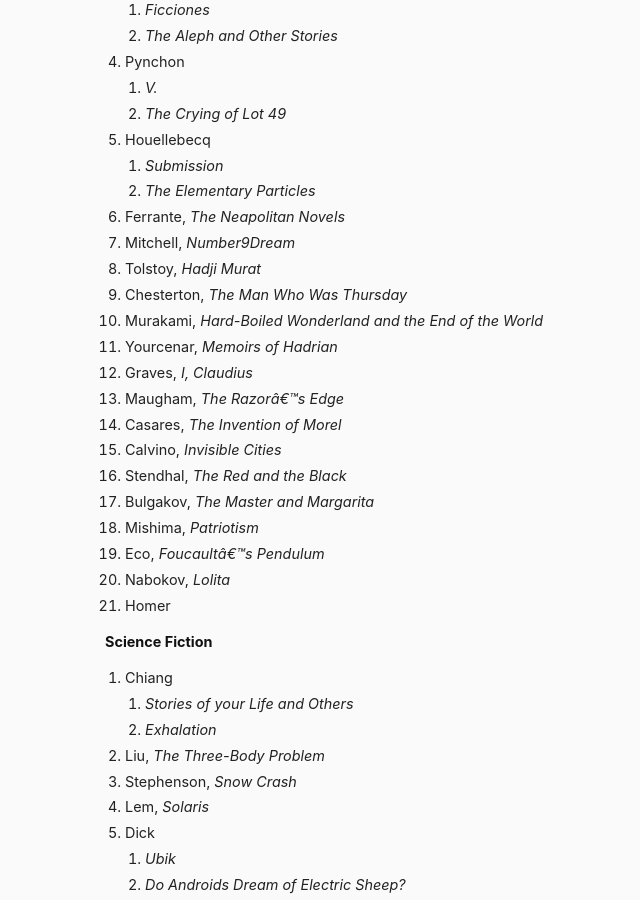
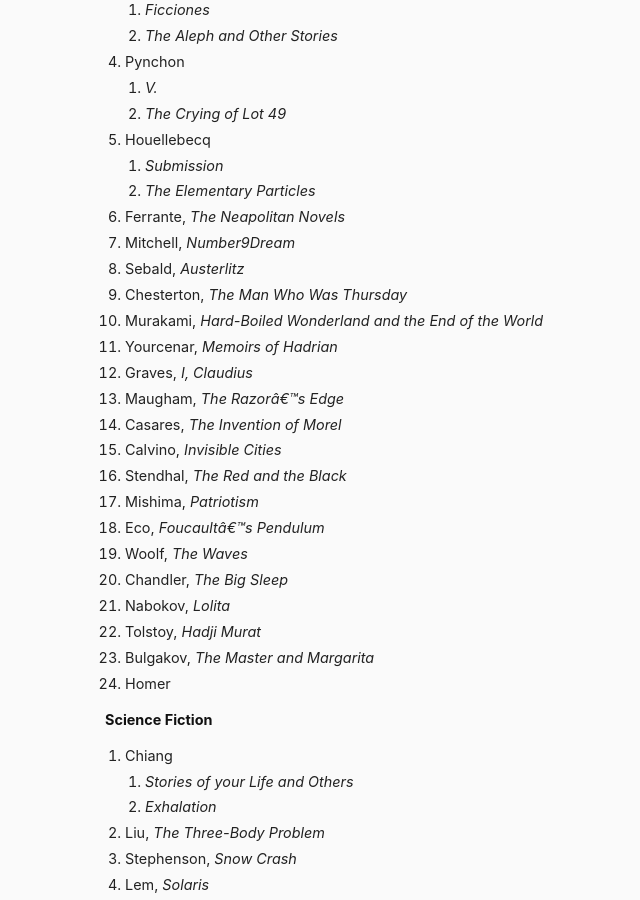
Before and after one commit to danschlz/danschulz.github.io, a Jekyll site: the page built from books.md, in a window 1280 px wide and 900 px high, scrolled down 2360 px. Shown: the whole window, without its empty margins (255-895 px from the left). Built offline with Jekyll 4.4.1, drawn with Linux system fonts in a browser that asks for light colours.

Commit message:
Update books.md

```diff
--- a/books.md
+++ b/books.md
@@ -102,7 +102,7 @@ Jump to:
 	- _The Elementary Particles_
 - Ferrante, _The Neapolitan Novels_
 - Mitchell, _Number9Dream_
-- Tolstoy, _Hadji Murat_
+- Sebald, _Austerlitz_
 - Chesterton, _The Man Who Was Thursday_
 - Murakami, _Hard-Boiled Wonderland and the End of the World_
 - Yourcenar, _Memoirs of Hadrian_
@@ -111,10 +111,13 @@ Jump to:
 - Casares, _The Invention of Morel_
 - Calvino, _Invisible Cities_
 - Stendhal, _The Red and the Black_
-- Bulgakov, _The Master and Margarita_
 - Mishima, _Patriotism_
 - Eco, _Foucault's Pendulum_
+- Woolf, _The Waves_
+- Chandler, _The Big Sleep_
 - Nabokov, _Lolita_
+- Tolstoy, _Hadji Murat_
+- Bulgakov, _The Master and Margarita_
 - Homer
 
 **Science Fiction** <a name="scifi"></a>
```
